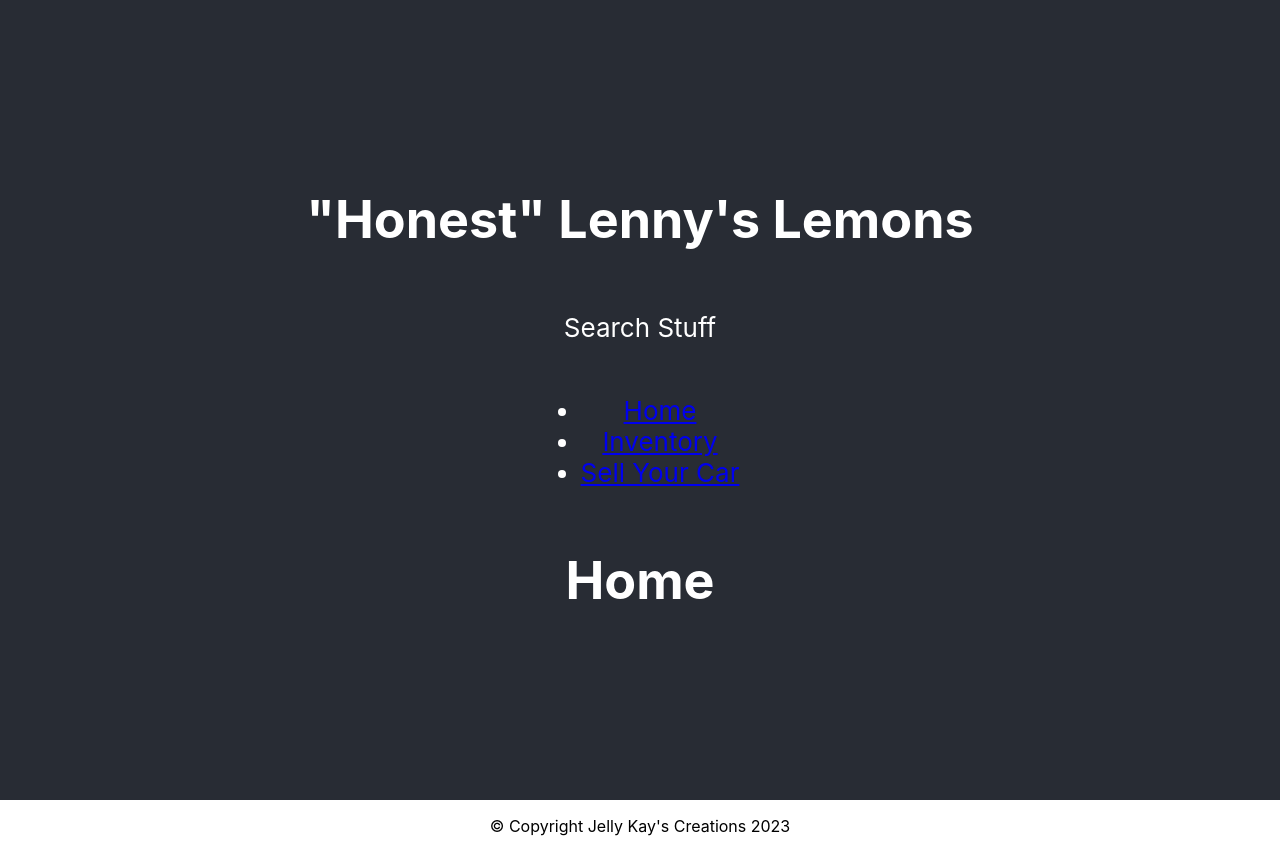
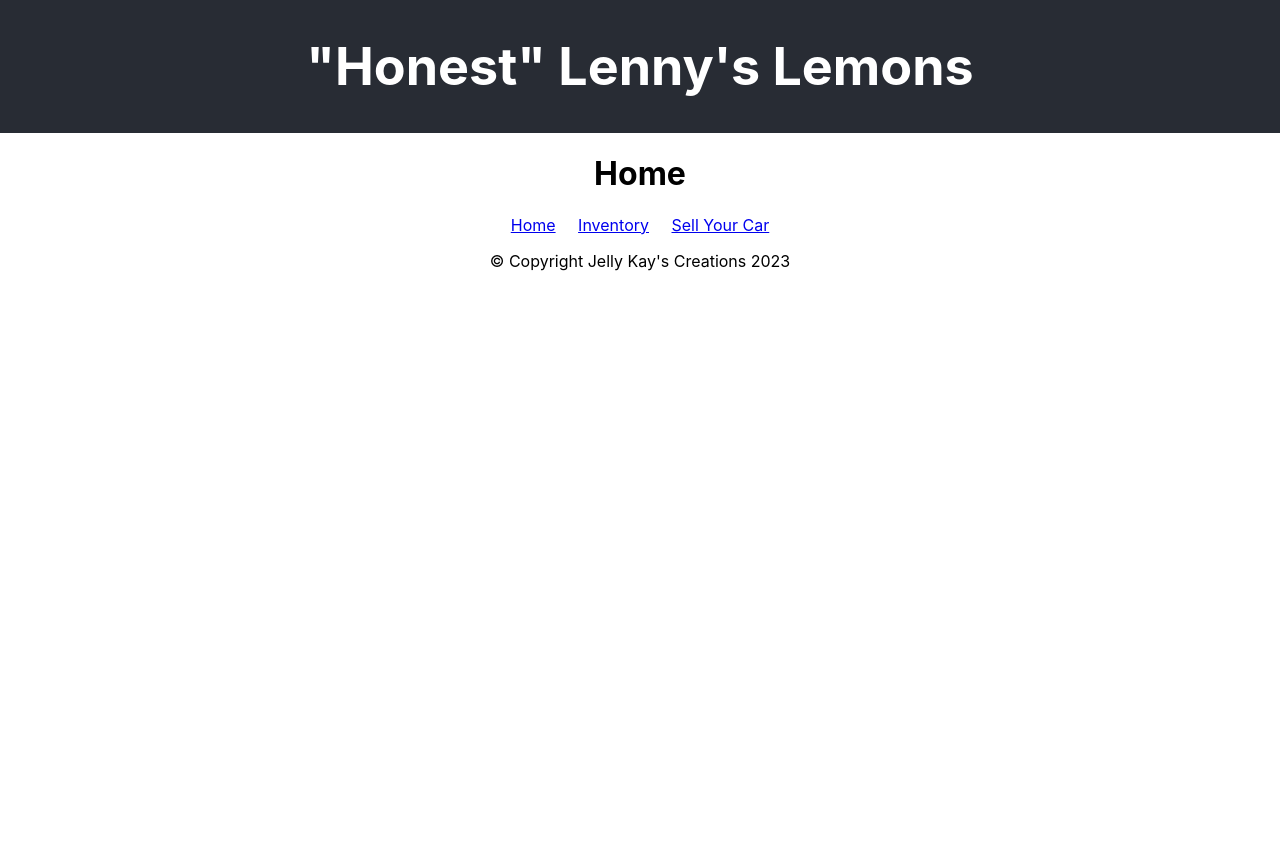
Before and after one commit to jimcannamela/simple-autos-ui-lenny, a React (Create React App) app in the folder my-app/: page / in a window 1280 px wide. After the commit the page ends 800 px from the top, so only its background shows below. Built offline with nearby package versions, Linux system fonts and the light colour scheme.

Commit message:
updated app.js, added autos component

```diff
--- a/my-app/src/App.css
+++ b/my-app/src/App.css
@@ -15,7 +15,8 @@
 
 .App-header {
   background-color: #282c34;
-  min-height: 100vh;
+  /* min-height: 100vh; */
+  max-height: fit-content;
   display: flex;
   flex-direction: column;
   align-items: center;
--- a/my-app/src/App.js
+++ b/my-app/src/App.js
@@ -2,7 +2,16 @@ import './App.css';
 import {useEffect, useReducer, useState} from 'react'
 import Header from './Components/Header';
 import Footer from './Components/Footer';
-import Navbar from './Components/Navbar';
+import Automobile from './Components/Automobile';
+import ReactDOM from "react-dom/client";
+import { BrowserRouter, Routes, Route } from "react-router-dom";
+import Layout from "./pages/Layout";
+import Home from "./pages/Home";
+import Inventory from "./pages/Inventory";
+import SellCar from "./pages/SellCar";
+import NoPage from "./pages/NoPage";
+
+
 
 
 
@@ -13,11 +22,19 @@ function App() {
     <div className="App">
       <header className="App-header">
         <Header />
-        <Navbar />
       </header>
       <main>
         <body>
-
+    <BrowserRouter>
+      <Routes>
+        <Route path="/" element={<Layout />}>
+          <Route index element={<Home />} />
+          <Route path="inventory" element={<Inventory />} />
+          <Route path="SellCar" element={<SellCar />} />
+          <Route path="*" element={<NoPage />} />
+        </Route>
+      </Routes>
+    </BrowserRouter>
         </body>
       </main>
       <footer className="App-footer">
--- /dev/null
+++ b/my-app/src/Components/Automobile.js
@@ -0,0 +1,11 @@
+
+
+
+function Automobile() {
+    return (
+        <h1>autos</h1>
+
+    )
+}
+
+export default Automobile
--- a/my-app/src/Components/Navbar.js
+++ /dev/null
@@ -1,28 +0,0 @@
-import ReactDOM from "react-dom/client";
-import { BrowserRouter, Routes, Route } from "react-router-dom";
-import Layout from "../pages/Layout";
-import Home from "../pages/Home";
-import Inventory from "../pages/Inventory";
-import SellCar from "../pages/SellCar";
-import NoPage from "../pages/NoPage";
-
-
-function Navbar() {
-    return (
-        <>
-    <p>Search Stuff</p>
-    <BrowserRouter>
-      <Routes>
-        <Route path="/" element={<Layout />}>
-          <Route index element={<Home />} />
-          <Route path="inventory" element={<Inventory />} />
-          <Route path="SellCar" element={<SellCar />} />
-          <Route path="*" element={<NoPage />} />
-        </Route>
-      </Routes>
-    </BrowserRouter>
-    </>
-    )
-}
-
-export default Navbar
--- a/my-app/src/pages/Layout.js
+++ b/my-app/src/pages/Layout.js
@@ -3,21 +3,18 @@ import { Outlet, Link } from "react-router-dom";
 const Layout = () => {
   return (
     <>
+       <Outlet />
       <nav>
-        <ul>
-          <li>
-            <Link to="/">Home</Link>
-          </li>
-          <li>
-            <Link to="/inventory">Inventory</Link>
-          </li>
-          <li>
+
+            <Link to="/">Home</Link>&nbsp;&nbsp;&nbsp;&nbsp;&nbsp;
+
+            <Link to="/inventory">Inventory</Link>&nbsp;&nbsp;&nbsp;&nbsp;&nbsp;
+
             <Link to="/SellCar">Sell Your Car</Link>
-          </li>
-        </ul>
+
       </nav>
 
-      <Outlet />
+
     </>
   )
 };
```
Also changed, not shown: my-app/src/Components/AutosList.js (added, +11 -0 lines).
